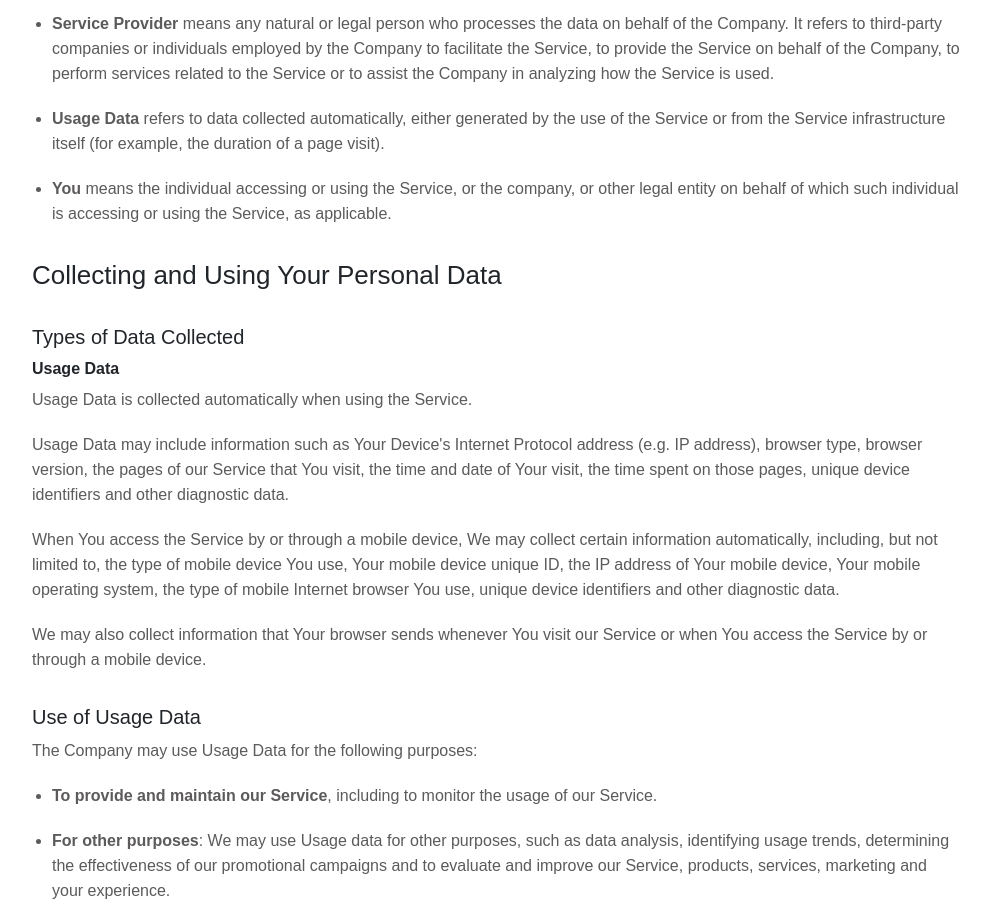
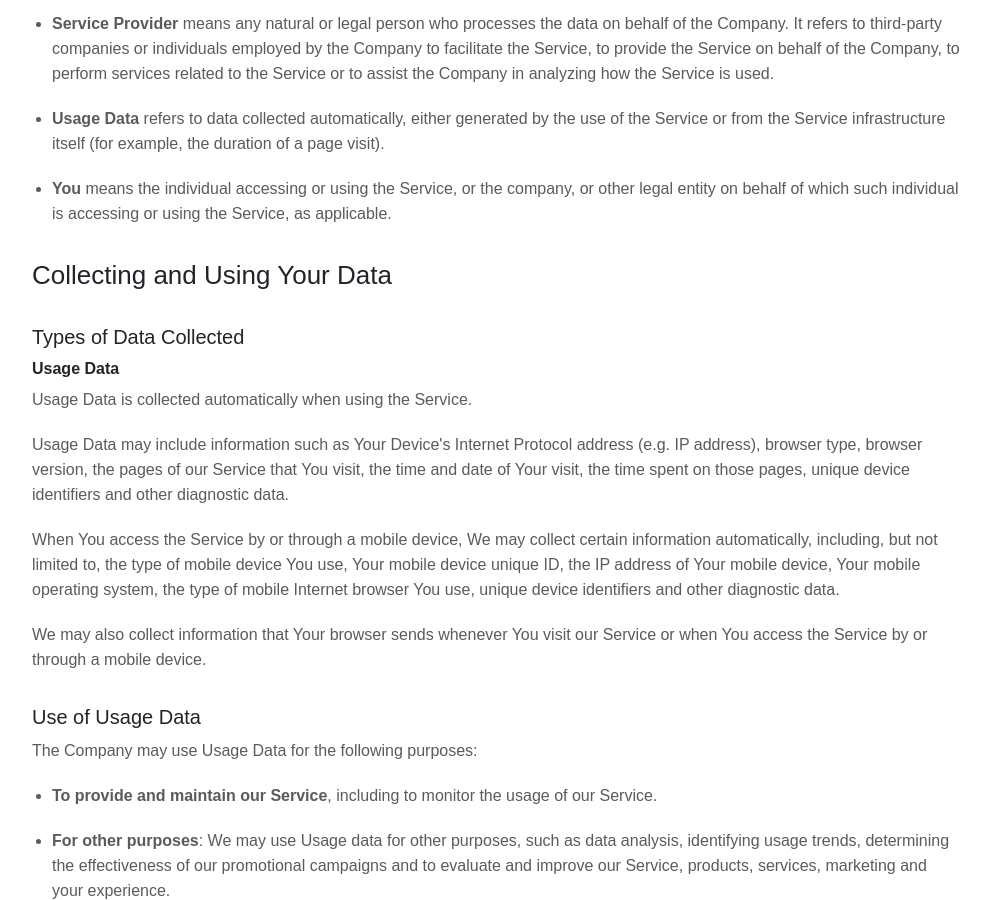
Before and after one commit to volver-health/volver-website, a Jekyll site: the page built from rumbo-privacy-policy.md, in a window 1280 px wide and 900 px high, scrolled down 1312 px. Shown: the whole window, without its empty margins (143-1133 px from the left). Built offline with Jekyll 4.4.1, drawn with Linux system fonts in a browser that asks for light colours; some web fonts are replaced.

Commit message:
updated privacy policy heading

```diff
--- a/rumbo-privacy-policy.md
+++ b/rumbo-privacy-policy.md
@@ -52,7 +52,7 @@ intro_image_hide_on_mobile: true
 <p><strong>You</strong> means the individual accessing or using the Service, or the company, or other legal entity on behalf of which such individual is accessing or using the Service, as applicable.</p>
 </li>
 </ul>
-<h2>Collecting and Using Your Personal Data</h2>
+<h2>Collecting and Using Your Data</h2>
 <h3>Types of Data Collected</h3>
 <h4>Usage Data</h4>
 <p>Usage Data is collected automatically when using the Service.</p>
```
